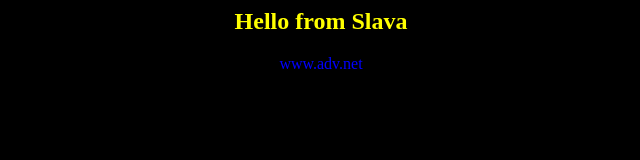
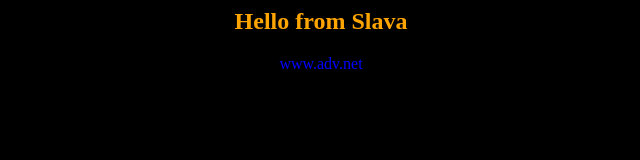
Before and after one commit to airvi/adv-it-8, a plain HTML site: page index.html in a window 1280 px wide. Shown: the full height of the page, 319-959 px from the left. Drawn offline with Linux system fonts and the light colour scheme.

Commit message:
Changed color

```diff
--- a/index.html
+++ b/index.html
@@ -1,7 +1,7 @@
 <html>
 <body bgcolor=black>
 <center>
-<h2><font color=yellow>Hello from Slava</font></h2>
+<h2><font color=orange>Hello from Slava</font></h2>
 
 <font color=blue>www.adv.net</font>
 
```
